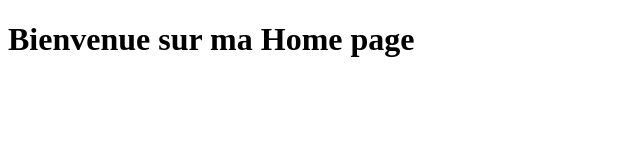
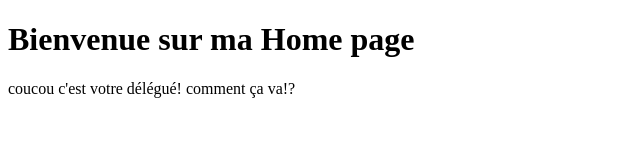
Before and after one commit to ran1mns/ran1mns2025, a plain HTML site: page Adrien/index.html in a window 1280 px wide. Shown: the whole page, without its empty margins (0-640 px from the left). Drawn offline with Linux system fonts and the light colour scheme.

Commit message:
feat(adrienindex) phrase de bienvenue

```diff
--- a/Adrien/index.html
+++ b/Adrien/index.html
@@ -9,7 +9,9 @@
 
 <body>
     <h1>Bienvenue sur ma Home page</h1>
-
+    <p>
+        coucou c'est votre délégué! comment ça va!?
+    </p>
 </body>
 
 </html>
```
